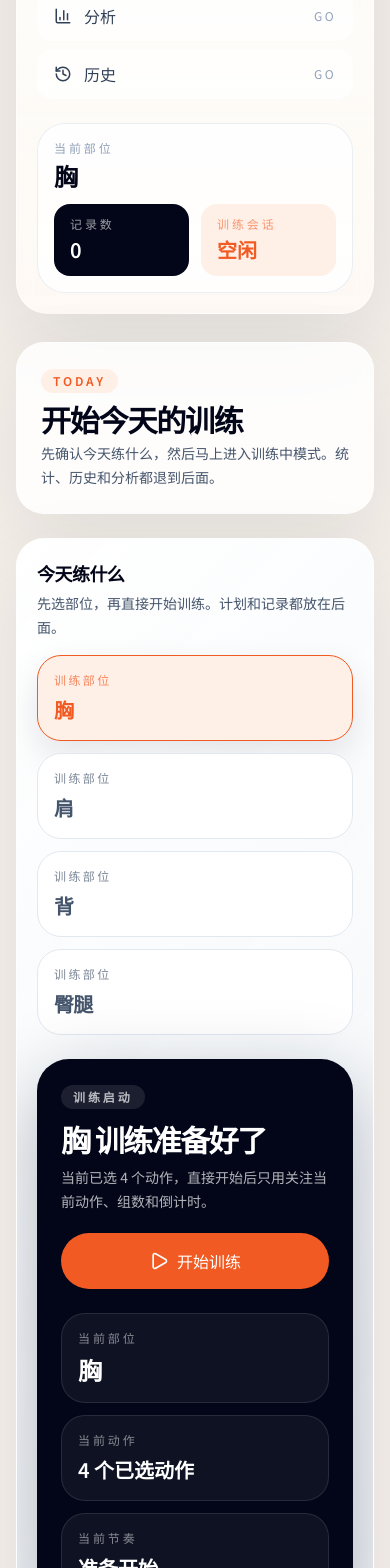
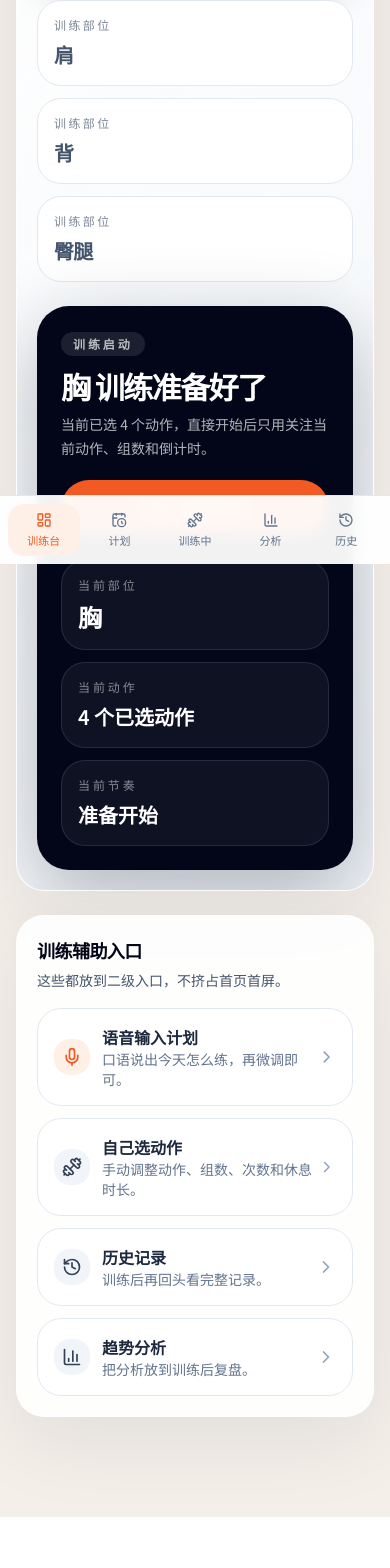
Before and after one commit to Samblvd/training-tracker, a Next.js app: page / in a window 390 px wide. Shown: the part 280-1848 px from the top of the page. After the commit the page ends 1797 px from the top, so only its background shows below. Built offline with nearby package versions, Linux system fonts and the light colour scheme.

Commit message:
Simplify mobile home into workout status

```diff
--- a/app/page.tsx
+++ b/app/page.tsx
@@ -1,16 +1,5 @@
-import { PageHeading } from "@/components/page-heading";
 import { HomeTrainingFocus } from "@/components/home-training-focus";
 
 export default function HomePage() {
-  return (
-    <div className="grid gap-6">
-      <PageHeading
-        eyebrow="Today"
-        title="开始今天的训练"
-        description="先确认今天练什么，然后马上进入训练中模式。统计、历史和分析都退到后面。"
-      />
-
-      <HomeTrainingFocus />
-    </div>
-  );
+  return <HomeTrainingFocus />;
 }
--- a/components/app-shell.tsx
+++ b/components/app-shell.tsx
@@ -9,7 +9,7 @@ import { cn } from "@/lib/utils";
 import { useTrainingStore } from "@/store/training-store";
 
 const navItems = [
-  { href: "/", label: "总览", icon: LayoutDashboard },
+  { href: "/", label: "训练台", icon: LayoutDashboard },
   { href: "/planner", label: "计划", icon: CalendarClock },
   { href: "/workout", label: "训练中", icon: Dumbbell },
   { href: "/analytics", label: "分析", icon: BarChart3 },
@@ -19,15 +19,35 @@ const navItems = [
 export function AppShell({ children }: { children: ReactNode }) {
   const pathname = usePathname();
   const selectedMuscle = useTrainingStore((state) => state.selectedMuscle);
-  const recordCount = useTrainingStore((state) => state.records.length);
   const workout = useTrainingStore((state) => state.workout);
+  const isWorkoutComplete =
+    !!workout &&
+    workout.exercises.length > 0 &&
+    workout.sessionLog.every((item) => item.completedSets.length >= (Number.parseInt(item.targetSets || "0", 10) || 0));
 
   return (
     <div className="min-h-screen bg-[var(--bg)] text-slate-900">
-      <div className="mx-auto flex min-h-screen max-w-[1600px] flex-col gap-6 px-4 py-4 md:px-6 lg:flex-row lg:gap-8 lg:px-8 lg:py-6">
-        <aside className="w-full shrink-0 rounded-[32px] border border-white/60 bg-[radial-gradient(circle_at_top_left,rgba(241,90,34,0.16),transparent_38%),linear-gradient(180deg,rgba(255,255,255,0.94),rgba(255,250,245,0.88))] p-5 shadow-[0_32px_90px_rgba(15,23,42,0.09)] backdrop-blur lg:sticky lg:top-6 lg:h-[calc(100vh-48px)] lg:w-[280px]">
+      <div className="lg:hidden">
+        <div className="sticky top-0 z-20 border-b border-white/70 bg-[rgba(255,250,245,0.92)] px-4 py-3 backdrop-blur">
+          <div className="flex items-center justify-between gap-3">
+            <div>
+              <div className="text-lg font-semibold tracking-[-0.04em] text-slate-950">训练助手</div>
+              <div className="text-xs text-slate-500">{workout ? (isWorkoutComplete ? "全部完成，等待保存" : `${selectedMuscle} · 训练进行中`) : `${selectedMuscle} · 准备开始`}</div>
+            </div>
+            <Link href="/workout" className="rounded-full bg-slate-950 px-4 py-2 text-sm font-medium text-white">
+              {workout ? "继续" : "训练中"}
+            </Link>
+          </div>
+        </div>
+      </div>
+
+      <div className="mx-auto flex min-h-screen max-w-[1600px] flex-col gap-6 px-4 py-4 pb-24 md:px-6 lg:flex-row lg:gap-8 lg:px-8 lg:py-6 lg:pb-6">
+        <aside className="hidden w-full shrink-0 rounded-[32px] border border-white/60 bg-[radial-gradient(circle_at_top_left,rgba(241,90,34,0.16),transparent_38%),linear-gradient(180deg,rgba(255,255,255,0.94),rgba(255,250,245,0.88))] p-5 shadow-[0_32px_90px_rgba(15,23,42,0.09)] backdrop-blur lg:sticky lg:top-6 lg:flex lg:h-[calc(100vh-48px)] lg:w-[280px]">
           <div className="flex h-full flex-col gap-6">
-            <h1 className="text-3xl font-semibold tracking-[-0.05em] text-slate-950">训练记录</h1>
+            <div className="space-y-2">
+              <h1 className="text-3xl font-semibold tracking-[-0.05em] text-slate-950">训练助手</h1>
+              <p className="text-sm leading-6 text-slate-500">把注意力放在当前动作、当前组和训练节奏上。</p>
+            </div>
 
             <nav className="grid gap-2">
               {navItems.map((item) => {
@@ -61,15 +81,9 @@ export function AppShell({ children }: { children: ReactNode }) {
                 <div className="text-xs uppercase tracking-[0.24em] text-slate-400">当前部位</div>
                 <div className="mt-1 text-2xl font-semibold tracking-[-0.04em] text-slate-950">{selectedMuscle}</div>
               </div>
-              <div className="grid grid-cols-2 gap-3 text-sm">
-                <div className="rounded-2xl bg-slate-950 px-4 py-3 text-white">
-                  <div className="text-xs uppercase tracking-[0.24em] text-white/60">记录数</div>
-                  <div className="mt-1 text-xl font-semibold">{recordCount}</div>
-                </div>
-                <div className="rounded-2xl bg-[var(--accent-soft)] px-4 py-3 text-[var(--accent-strong)]">
-                  <div className="text-xs uppercase tracking-[0.24em] text-[var(--accent-strong)]/60">训练会话</div>
-                  <div className="mt-1 text-xl font-semibold">{workout ? "进行中" : "空闲"}</div>
-                </div>
+              <div className="rounded-2xl bg-[var(--accent-soft)] px-4 py-3 text-[var(--accent-strong)]">
+                <div className="text-xs uppercase tracking-[0.24em] text-[var(--accent-strong)]/60">训练会话</div>
+                <div className="mt-1 text-xl font-semibold">{workout ? (isWorkoutComplete ? "待保存" : "进行中") : "空闲"}</div>
               </div>
             </div>
           </div>
@@ -77,6 +91,28 @@ export function AppShell({ children }: { children: ReactNode }) {
 
         <main className="flex min-w-0 flex-1 flex-col gap-6 py-1">{children}</main>
       </div>
+
+      <nav className="fixed inset-x-0 bottom-0 z-30 border-t border-slate-200 bg-white/95 backdrop-blur lg:hidden">
+        <div className="grid grid-cols-5 gap-1 px-2 py-2">
+          {navItems.map((item) => {
+            const Icon = item.icon;
+            const isActive = pathname === item.href;
+            return (
+              <Link
+                key={item.href}
+                href={item.href}
+                className={cn(
+                  "flex flex-col items-center justify-center gap-1 rounded-2xl px-2 py-2 text-[11px] font-medium transition",
+                  isActive ? "bg-[var(--accent-soft)] text-[var(--accent-strong)]" : "text-slate-500",
+                )}
+              >
+                <Icon className="h-4 w-4" />
+                <span>{item.label}</span>
+              </Link>
+            );
+          })}
+        </div>
+      </nav>
     </div>
   );
 }
--- a/components/home-training-focus.tsx
+++ b/components/home-training-focus.tsx
@@ -2,7 +2,7 @@
 
 import Link from "next/link";
 import { useRouter } from "next/navigation";
-import { Mic, Play, History, BarChart3, ChevronRight, TimerReset, Dumbbell } from "lucide-react";
+import { Mic, Play, History, BarChart3, ChevronRight, TimerReset, Dumbbell, CheckCircle2 } from "lucide-react";
 import { useEffect, useMemo, useState } from "react";
 
 import { PanelCard } from "@/components/panel-card";
@@ -36,9 +36,19 @@ export function HomeTrainingFocus() {
   const timerBase = now || ((workout?.restEndAt || 0) - (workout?.restTotal || 0) * 1000);
   const remaining = workout?.restEndAt ? Math.max(0, Math.ceil((workout.restEndAt - timerBase) / 1000)) : 0;
   const isResting = remaining > 0;
+  const isWorkoutComplete =
+    !!workout &&
+    workout.exercises.length > 0 &&
+    workout.sessionLog.every((item) => item.completedSets.length >= (Number.parseInt(item.targetSets || "0", 10) || 0));
 
   const workoutStatus = useMemo(() => {
     if (!workout) return null;
+    if (isWorkoutComplete) {
+      return {
+        label: "全部动作完成",
+        detail: "这次训练已经做完了，回到训练页保存并生成总结就行。",
+      };
+    }
     if (isResting) {
       return {
         label: "休息中",
@@ -55,7 +65,7 @@ export function HomeTrainingFocus() {
       label: "训练进行中",
       detail: `${workout.muscle} · ${workout.exercises.length} 个动作`,
     };
-  }, [completedSets, currentExercise, isResting, remaining, targetSets, workout]);
+  }, [completedSets, currentExercise, isResting, isWorkoutComplete, remaining, targetSets, workout]);
 
   const handlePrimaryAction = () => {
     if (workout) {
@@ -72,10 +82,15 @@ export function HomeTrainingFocus() {
 
   return (
     <div className="grid gap-6">
-      <div className="grid gap-6 xl:grid-cols-[1.35fr_0.85fr]">
       <PanelCard
-          title={workout ? "继续今天的训练" : "今天练什么"}
-          description={workout ? "先回到当前动作和节奏，不要让训练被页面信息打断。" : "先选部位，再直接开始训练。计划和记录都放在后面。"}
+        title={workout ? (isWorkoutComplete ? "完成今天的训练" : "继续今天的训练") : "训练状态"}
+        description={
+          workout
+            ? isWorkoutComplete
+              ? "动作已经全部完成了，现在只差最后保存和查看总结。"
+              : "先回到当前动作和节奏，不要让训练被页面信息打断。"
+            : "首页只保留训练状态。选好部位后，直接开始。"
+        }
         className="overflow-hidden border-slate-200 bg-[linear-gradient(135deg,rgba(255,255,255,0.98),rgba(241,245,249,0.95))]"
       >
         <div className="grid gap-6">
@@ -105,7 +120,7 @@ export function HomeTrainingFocus() {
             <div className="flex flex-col gap-5 lg:flex-row lg:items-end lg:justify-between">
               <div className="space-y-3">
                 <div className="inline-flex rounded-full bg-white/10 px-3 py-1 text-xs font-semibold uppercase tracking-[0.24em] text-white/70">
-                    {workout ? "训练继续" : "训练启动"}
+                  {workout ? (isWorkoutComplete ? "待保存" : "训练继续") : "训练启动"}
                 </div>
                 <div>
                   <div className="text-3xl font-semibold tracking-[-0.05em] md:text-4xl">
@@ -122,8 +137,8 @@ export function HomeTrainingFocus() {
                 onClick={handlePrimaryAction}
                 className="inline-flex items-center justify-center gap-2 rounded-full bg-[var(--accent-strong)] px-6 py-4 text-base font-semibold text-white transition hover:brightness-110"
               >
-                  {workout ? <TimerReset className="h-5 w-5" /> : <Play className="h-5 w-5" />}
-                  {workout ? "继续训练" : "开始训练"}
+                {workout ? (isWorkoutComplete ? <CheckCircle2 className="h-5 w-5" /> : <TimerReset className="h-5 w-5" />) : <Play className="h-5 w-5" />}
+                {workout ? (isWorkoutComplete ? "保存训练" : "继续训练") : "开始训练"}
               </button>
             </div>
 
@@ -134,12 +149,18 @@ export function HomeTrainingFocus() {
               </div>
               <div className="rounded-[24px] border border-white/10 bg-white/5 px-4 py-4">
                 <div className="text-xs uppercase tracking-[0.24em] text-white/50">当前动作</div>
-                  <div className="mt-2 text-xl font-semibold">{currentExercise?.name || `${selectedCount} 个已选动作`}</div>
+                <div className="mt-2 text-xl font-semibold">{isWorkoutComplete ? "全部完成" : currentExercise?.name || `${selectedCount} 个已选动作`}</div>
               </div>
               <div className="rounded-[24px] border border-white/10 bg-white/5 px-4 py-4">
                 <div className="text-xs uppercase tracking-[0.24em] text-white/50">当前节奏</div>
                 <div className="mt-2 text-xl font-semibold">
-                    {isResting ? `${formatTimer(remaining)} 休息中` : workout ? `第 ${Math.min(completedSets + 1, targetSets || 1)} / ${targetSets || 1} 组` : "准备开始"}
+                  {isWorkoutComplete
+                    ? "等待保存"
+                    : isResting
+                      ? `${formatTimer(remaining)} 休息中`
+                      : workout
+                        ? `第 ${Math.min(completedSets + 1, targetSets || 1)} / ${targetSets || 1} 组`
+                        : "准备开始"}
                 </div>
               </div>
             </div>
@@ -149,9 +170,9 @@ export function HomeTrainingFocus() {
         </div>
       </PanelCard>
 
-        <div className="grid gap-6">
-          <PanelCard title="计划工具" description="这些入口是辅助，不要抢掉开始训练的主流程。">
-            <div className="grid gap-3">
+      <div className="grid gap-4 lg:grid-cols-[1.1fr_0.9fr]">
+        <PanelCard title="训练辅助入口" description="这些都放到二级入口，不挤占首页首屏。">
+          <div className="grid gap-3 sm:grid-cols-2">
             <Link
               href="/planner"
               className="flex items-center justify-between rounded-[24px] border border-slate-200 bg-white px-4 py-4 text-slate-800 transition hover:border-slate-300"
@@ -179,36 +200,46 @@ export function HomeTrainingFocus() {
               </div>
               <ChevronRight className="h-5 w-5 text-slate-400" />
             </Link>
+
+            <Link
+              href="/history"
+              className="flex items-center justify-between rounded-[24px] border border-slate-200 bg-white px-4 py-4 text-slate-800 transition hover:border-slate-300"
+            >
+              <div className="flex items-center gap-3">
+                <span className="rounded-2xl bg-slate-100 p-2 text-slate-700"><History className="h-5 w-5" /></span>
+                <div>
+                  <div className="font-semibold">历史记录</div>
+                  <div className="text-sm text-slate-500">训练后再回头看完整记录。</div>
+                </div>
+              </div>
+              <ChevronRight className="h-5 w-5 text-slate-400" />
+            </Link>
+
+            <Link
+              href="/analytics"
+              className="flex items-center justify-between rounded-[24px] border border-slate-200 bg-white px-4 py-4 text-slate-800 transition hover:border-slate-300"
+            >
+              <div className="flex items-center gap-3">
+                <span className="rounded-2xl bg-slate-100 p-2 text-slate-700"><BarChart3 className="h-5 w-5" /></span>
+                <div>
+                  <div className="font-semibold">趋势分析</div>
+                  <div className="text-sm text-slate-500">把分析放到训练后复盘。</div>
+                </div>
+              </div>
+              <ChevronRight className="h-5 w-5 text-slate-400" />
+            </Link>
           </div>
         </PanelCard>
 
-          <PanelCard title="训练之后再看" description="先完成今天的训练，再回来看复盘数据。">
-            <div className="grid gap-3 sm:grid-cols-2 xl:grid-cols-1">
-              <Link href="/history" className="rounded-[24px] border border-slate-200 bg-white px-4 py-4 transition hover:border-slate-300">
-                <div className="flex items-center gap-3 text-slate-900">
-                  <History className="h-5 w-5 text-slate-500" />
-                  <span className="font-semibold">历史记录</span>
-                </div>
-                <div className="mt-2 text-sm text-slate-500">训练结束后再回头看完整记录。</div>
-              </Link>
-              <Link href="/analytics" className="rounded-[24px] border border-slate-200 bg-white px-4 py-4 transition hover:border-slate-300">
-                <div className="flex items-center gap-3 text-slate-900">
-                  <BarChart3 className="h-5 w-5 text-slate-500" />
-                  <span className="font-semibold">趋势分析</span>
-                </div>
-                <div className="mt-2 text-sm text-slate-500">把趋势和频率留到训练后复盘。</div>
-              </Link>
-            </div>
+        <div className="hidden lg:block">
+          <PanelCard title="训练状态概览" description="桌面端保留轻量概览，移动端不放到首页首屏。">
+            <StatsStrip />
           </PanelCard>
         </div>
       </div>
 
-      <div className="grid gap-4 xl:grid-cols-[1.15fr_0.85fr]">
-        <PanelCard title="训练统计" description="保留轻量感知，但不抢主流程。" className="order-2 xl:order-1">
-          <StatsStrip />
-        </PanelCard>
-
-        <PanelCard title="今天的计划" description="默认计划已经就位，不想思考时直接开始。" className="order-1 xl:order-2">
+      <div className="hidden lg:grid lg:grid-cols-2 lg:gap-4">
+        <PanelCard title="今天的计划" description="默认计划已经就位，不想思考时直接开始。">
           <div className="space-y-3">
             {selectedExercises.slice(0, 4).map((exercise) => (
               <div key={exercise.name} className="rounded-[22px] border border-slate-200 bg-slate-50/80 px-4 py-3">
```
Lines whose indentation alone changed are shown as unchanged.
